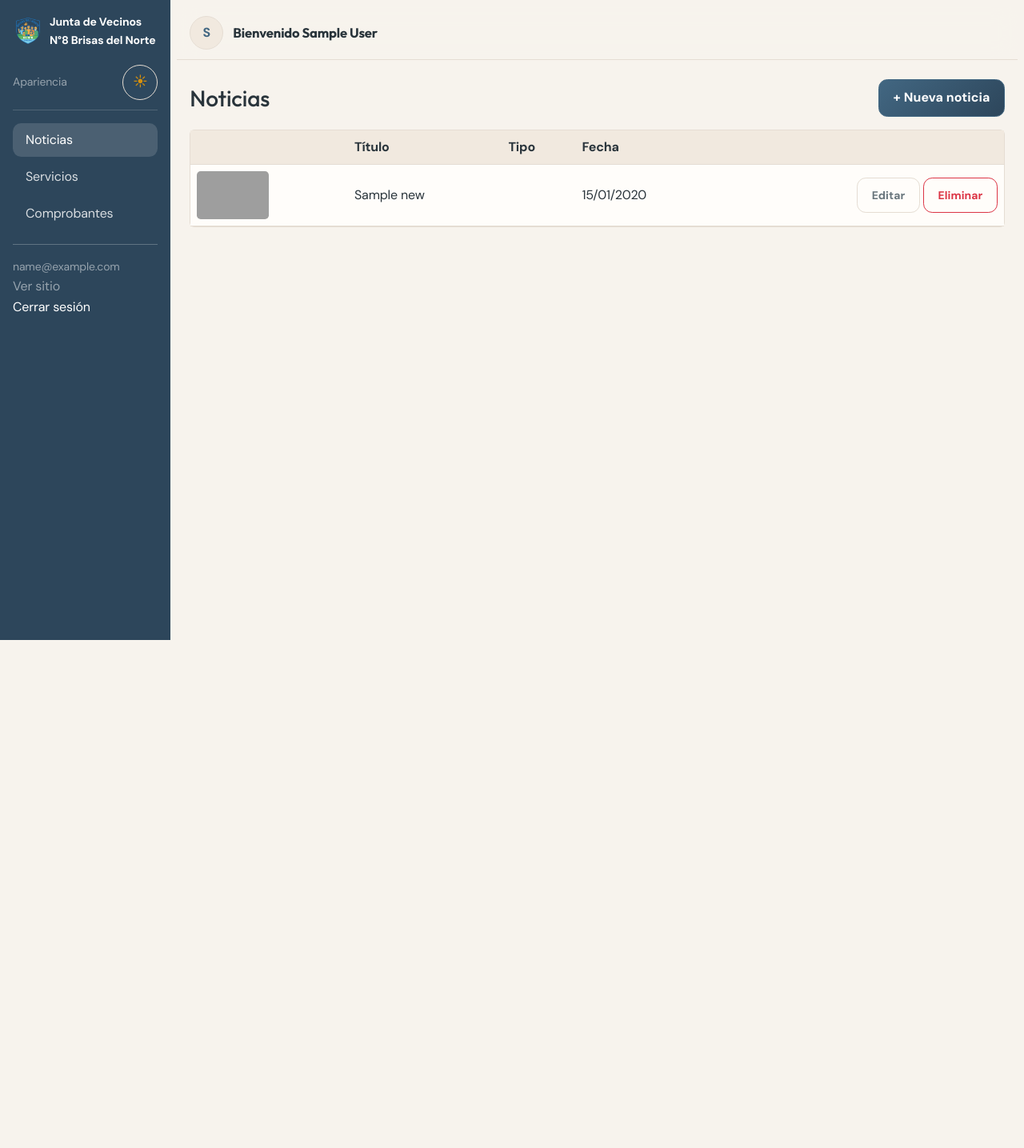
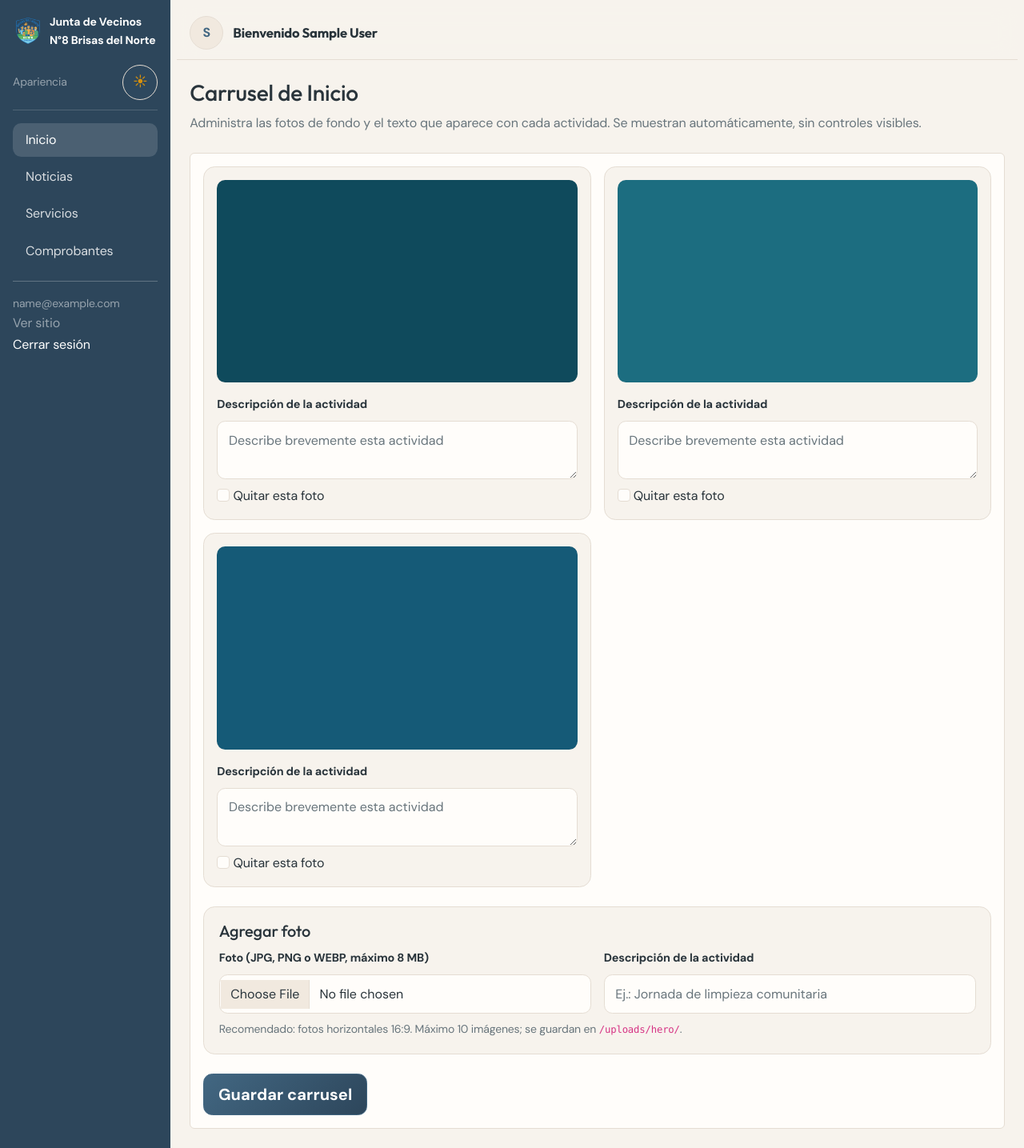
Before and after one commit to jfloresc87/Sitio-web-Brisas-del-norte, a PHP site: page /admin/index.php?s=inicio in a window 1280 px wide. Shown: the whole page at 80% size. Before the commit the page ends 800 px from the top, so only its background shows below. Run offline with PHP 8.4, Linux system fonts and the light colour scheme; the visitor is signed in with stand-in values (Sample User, id 1); tables that the repository leaves empty or names only in its code hold one stand-in row (values such as "Sample post"); grey boxes are pictures that could not be loaded.

Commit message:
Ultima de verdad

```diff
--- a/admin/index.php
+++ b/admin/index.php
@@ -1,6 +1,6 @@
 <?php
 require __DIR__.'/../includes/bootstrap.php'; require_login();
-$s = $_GET['s'] ?? 'noticias'; if (!in_array($s, ['noticias','servicios','comprobantes','administradores'], true)) $s = 'noticias';
+$s = $_GET['s'] ?? 'noticias'; if (!in_array($s, ['inicio','noticias','servicios','comprobantes','administradores'], true)) $s = 'noticias';
 $sub = ($_GET['sub'] ?? 'generar') === 'historial' ? 'historial' : 'generar';
 $pdo = db(); ensure_admin_profile_schema();
 $currentUserStmt = $pdo->prepare("SELECT id,email,name,profile_photo FROM users WHERE id=?");
@@ -32,6 +32,7 @@ $nav = fn($k, $label, $extra = '') => '<a class="nav-link'.($s === $k && !$extra
     </button>
   </div>
   <nav class="nav flex-column gap-1">
+    <?= $nav('inicio', 'Inicio') ?>
     <?= $nav('noticias', 'Noticias') ?><?= $nav('servicios', 'Servicios') ?>
     <?= $superuser ? $nav('administradores', 'Administradores') : '' ?>
     <a class="nav-link<?= $s==='comprobantes' ? ' active' : '' ?>" href="?s=comprobantes&sub=generar">Comprobantes</a>
@@ -51,7 +52,34 @@ $nav = fn($k, $label, $extra = '') => '<a class="nav-link'.($s === $k && !$extra
 </header>
 <?php if ($fl): ?><div class="alert alert-<?= e($fl[1]) ?> alert-dismissible"><?= e($fl[0]) ?><button class="btn-close" data-bs-dismiss="alert"></button></div><?php endif; ?>
 
-<?php /* ================= ADMINISTRADORES ================= */ if ($s === 'administradores'):
+<?php /* ================= INICIO ================= */ if ($s === 'inicio'):
+  $slides = hero_slides(); ?>
+  <h1 class="h3 mb-2">Carrusel de Inicio</h1>
+  <p class="text-muted mb-4">Administra las fotos de fondo y el texto que aparece con cada actividad. Se muestran automáticamente, sin controles visibles.</p>
+  <form method="post" action="actions.php" enctype="multipart/form-data" class="card card-body">
+    <input type="hidden" name="csrf" value="<?= csrf() ?>"><input type="hidden" name="action" value="hero_save">
+    <?php if ($slides): ?><div class="row g-3 mb-4">
+      <?php foreach ($slides as $i=>$slide): ?>
+        <div class="col-md-6"><div class="hero-slide-editor">
+          <img src="/<?= e($slide['image']) ?>" alt="<?= e($slide['description'] ?: 'Foto del carrusel de Inicio') ?>">
+          <label class="form-label mt-3" for="heroDescription<?= $i ?>">Descripción de la actividad</label>
+          <textarea class="form-control" id="heroDescription<?= $i ?>" name="descriptions[<?= $i ?>]" rows="2" maxlength="240" placeholder="Describe brevemente esta actividad"><?= e($slide['description']) ?></textarea>
+          <label class="form-check-label mt-2"><input class="form-check-input" type="checkbox" name="remove_slide[]" value="<?= $i ?>"> Quitar esta foto</label>
+        </div></div>
+      <?php endforeach; ?>
+    </div><?php else: ?><p class="text-muted">Todavía no hay fotos en el carrusel.</p><?php endif; ?>
+    <div class="hero-slide-add">
+      <h2 class="h5">Agregar foto</h2>
+      <div class="row g-3 align-items-end">
+        <div class="col-md-6"><label class="form-label" for="heroImage">Foto (JPG, PNG o WEBP, máximo 8 MB)</label><input id="heroImage" type="file" name="hero_image" class="form-control" accept="image/jpeg,image/png,image/webp" <?= count($slides) >= 10 ? 'disabled' : '' ?>></div>
+        <div class="col-md-6"><label class="form-label" for="heroDescription">Descripción de la actividad</label><input id="heroDescription" name="new_description" class="form-control" maxlength="240" placeholder="Ej.: Jornada de limpieza comunitaria" <?= count($slides) >= 10 ? 'disabled' : '' ?>></div>
+      </div>
+      <p class="form-text text-muted mb-0 mt-2">Recomendado: fotos horizontales 16:9. Máximo 10 imágenes; se guardan en <code>/uploads/hero/</code>.</p>
+    </div>
+    <div class="mt-4"><button class="btn btn-sea btn-lg">Guardar carrusel</button></div>
+  </form>
+
+<?php /* ================= ADMINISTRADORES ================= */ elseif ($s === 'administradores'):
   $edit = $_GET['edit'] ?? ''; $editingAdmin = null;
   if ($edit !== '' && $edit !== 'new') {
     $q = $pdo->prepare("SELECT id,email,name,profile_photo FROM users WHERE id=?");
--- a/assets/css/style.css
+++ b/assets/css/style.css
@@ -146,10 +146,6 @@ section{position:relative}
 .svc-trigger:focus-visible{outline-offset:-4px}
 .svc-media{display:grid;place-items:center;aspect-ratio:16/9;background:linear-gradient(135deg,var(--foam),var(--surface-2));color:var(--muted);font-weight:700}
 .svc-media img{width:100%;height:100%;object-fit:cover}
-.svc-info-media{display:grid;min-height:180px;place-items:center;background:var(--surface-alt);color:var(--muted);text-align:center}
-.svc-info-media img{display:block;width:100%;height:auto;max-height:520px;object-fit:contain}
-.svc-info-media span{padding:1.5rem;overflow-wrap:anywhere}
-.svc-info-media code{color:var(--sea)}
 .svc-card-body{display:flex;flex:1;flex-direction:column;align-items:flex-start;padding:1.35rem}
 .svc-card-body p{display:-webkit-box;margin:.75rem 0 1rem;overflow:hidden;-webkit-box-orient:vertical;-webkit-line-clamp:3}
 .svc-open-label{display:flex;justify-content:space-between;align-items:center;width:100%;margin-top:auto;color:var(--sea);font-weight:800}
@@ -160,8 +156,13 @@ section{position:relative}
 .service-modal-gallery img{width:100%;aspect-ratio:16/10;object-fit:cover;border-radius:.75rem}
 .service-gallery-empty{grid-column:1/-1;margin:0;padding:1.25rem;border:1px dashed var(--border);border-radius:.75rem;color:var(--muted);text-align:center}
 .service-condition-panel{padding:.8rem;border:1px solid var(--border);border-radius:.85rem;background:var(--surface-alt)}
-.service-condition-panel img{display:block;max-height:70vh;margin:auto;object-fit:contain}
 .service-condition-panel .btn-close{margin:0 0 .5rem .5rem}
+.service-condition-panel img{display:block;width:100%;max-height:70vh;margin:auto;object-fit:contain}
+.hero-activity{margin-top:-.6rem;font-size:clamp(.95rem,1.8vw,1.12rem)!important;font-weight:600;opacity:.94!important}
+.hero-activity:empty{display:none}
+.hero-slide-editor,.hero-slide-add{padding:1rem;border:1px solid var(--border);border-radius:.9rem;background:var(--surface-alt)}
+.hero-slide-editor img{display:block;width:100%;aspect-ratio:16/9;object-fit:cover;border-radius:.65rem;background:var(--foam)}
+.hero-slide-add{padding:1.15rem}
 .svc h3{color:var(--ink);font-weight:800}
 .svc p{color:var(--muted)}
 .price{display:inline-block;background:var(--foam);color:var(--sea);font-weight:800;font-size:1.15rem;padding:.18rem .75rem;border-radius:.55rem;align-self:flex-start}
--- a/includes/bootstrap.php
+++ b/includes/bootstrap.php
@@ -91,6 +91,57 @@ function save_upload(array $f, string $sub, array $kinds = ['image'], int $maxMB
 function del_file(?string $rel): void {
   if ($rel && str_starts_with($rel, 'uploads/') && !str_contains($rel, '..') && is_file(ROOT.'/'.$rel)) @unlink(ROOT.'/'.$rel);
 }
+function hero_slides(): array {
+  $manifest = ROOT.'/uploads/hero-slides.json';
+  if (!is_file($manifest)) {
+    global $CARRUSEL;
+    return array_values(array_map(
+      static fn($image) => ['image'=>'inicio/'.$image, 'description'=>''],
+      array_filter($CARRUSEL, static fn($image) => is_file(ROOT.'/inicio/'.$image))
+    ));
+  }
+  $contents = file_get_contents($manifest);
+  if ($contents === false) throw new RuntimeException('No se pudo leer la configuración del carrusel de Inicio.');
+  $slides = json_decode($contents, true);
+  if (!is_array($slides) || json_last_error() !== JSON_ERROR_NONE) throw new RuntimeException('La configuración del carrusel de Inicio no es válida.');
+  foreach ($slides as $slide) {
+    if (!is_array($slide)) throw new RuntimeException('Una entrada del carrusel de Inicio no es válida.');
+    $image = $slide['image'] ?? '';
+    if (!is_string($image) || (!str_starts_with($image, 'uploads/hero/') && !str_starts_with($image, 'inicio/'))
+        || str_contains($image, '..') || !is_file(ROOT.'/'.$image)
+        || !is_string($slide['description'] ?? null)) {
+      throw new RuntimeException('Una imagen o descripción del carrusel de Inicio no es válida.');
+    }
+  }
+  return array_values($slides);
+}
+function save_hero_slides(array $slides): void {
+  if (count($slides) > 10) throw new RuntimeException('El carrusel puede tener un máximo de 10 imágenes.');
+  foreach ($slides as &$slide) {
+    $image = $slide['image'] ?? '';
+    if (!is_string($image) || (!str_starts_with($image, 'uploads/hero/') && !str_starts_with($image, 'inicio/'))
+        || str_contains($image, '..') || !is_file(ROOT.'/'.$image)) {
+      throw new RuntimeException('Una imagen del carrusel no es válida.');
+    }
+    $slide = ['image'=>$image, 'description'=>clean((string)($slide['description'] ?? ''), 240)];
+  }
+  unset($slide);
+  $encoded = json_encode($slides, JSON_UNESCAPED_SLASHES | JSON_UNESCAPED_UNICODE | JSON_INVALID_UTF8_SUBSTITUTE);
+  if ($encoded === false) throw new RuntimeException('No se pudo codificar la configuración del carrusel.');
+  $directory = ROOT.'/uploads';
+  if (!is_dir($directory) && !mkdir($directory, 0755, true) && !is_dir($directory)) {
+    throw new RuntimeException('No se pudo crear el directorio de carga.');
+  }
+  $temporary = $directory.'/.hero-slides-'.bin2hex(random_bytes(8)).'.tmp';
+  if (file_put_contents($temporary, $encoded, LOCK_EX) === false) {
+    @unlink($temporary);
+    throw new RuntimeException('No se pudo guardar la configuración del carrusel.');
+  }
+  if (!rename($temporary, $directory.'/hero-slides.json')) {
+    @unlink($temporary);
+    throw new RuntimeException('No se pudo actualizar la configuración del carrusel.');
+  }
+}
 /* Reordena $_FILES['campo'][] múltiples */
 function files_list(string $k): array {
   $o = []; if (empty($_FILES[$k]['name'])) return $o;
```
Also changed, not shown: LEEME_INSTALACION.txt (deleted, +0 -35 lines), admin/actions.php (+37 -1 lines), assets/js/main.js (+24 -4 lines), index.php (+9 -24 lines), README.md (added), uploads/.htaccess.
